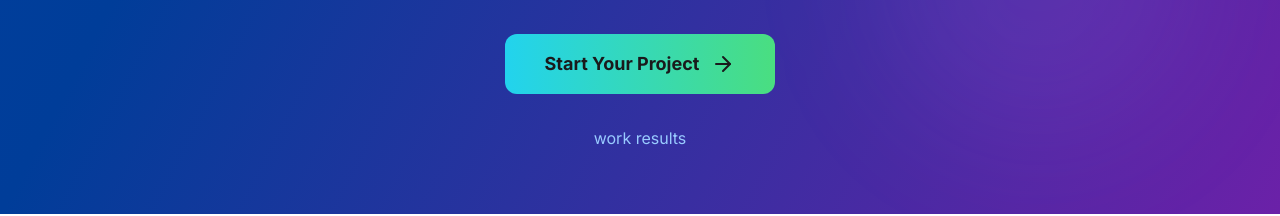
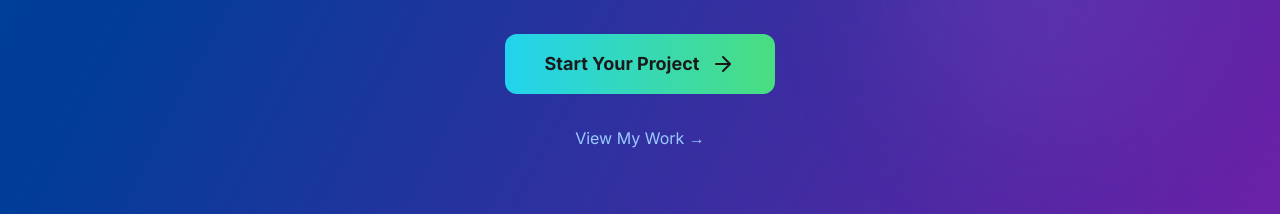
Before and after one commit to rivaaldesa/part2, a React (Vite) app: page / in a window 1280 px wide. Shown: the part 2324-2540 px from the top of the page. Built offline with nearby package versions, Linux system fonts and the light colour scheme.

Commit message:
Add My Work page link under Start Your Project button

```diff
--- a/src/components/Home.tsx
+++ b/src/components/Home.tsx
@@ -448,7 +448,14 @@ const Home: React.FC = () => {
             </motion.button>
 
             <div className="text-sm text-blue-200 lg:text-base">
-              work results
+              <motion.button
+                whileHover={{ scale: 1.05 }}
+                whileTap={{ scale: 0.95 }}
+                onClick={() => navigate('/portfolio')}
+                className="hover:text-white transition-colors cursor-pointer"
+              >
+                View My Work →
+              </motion.button>
             </div>
           </motion.div>
         </motion.section>
```
